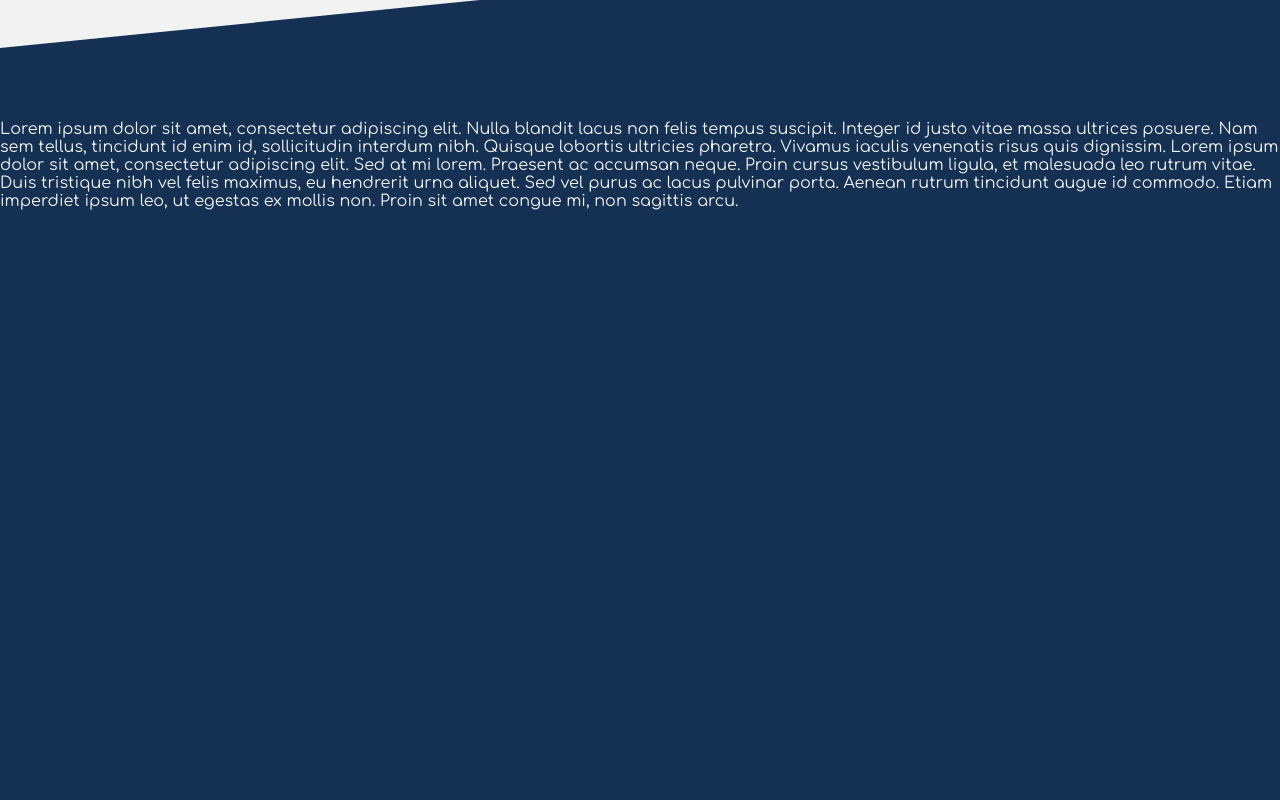
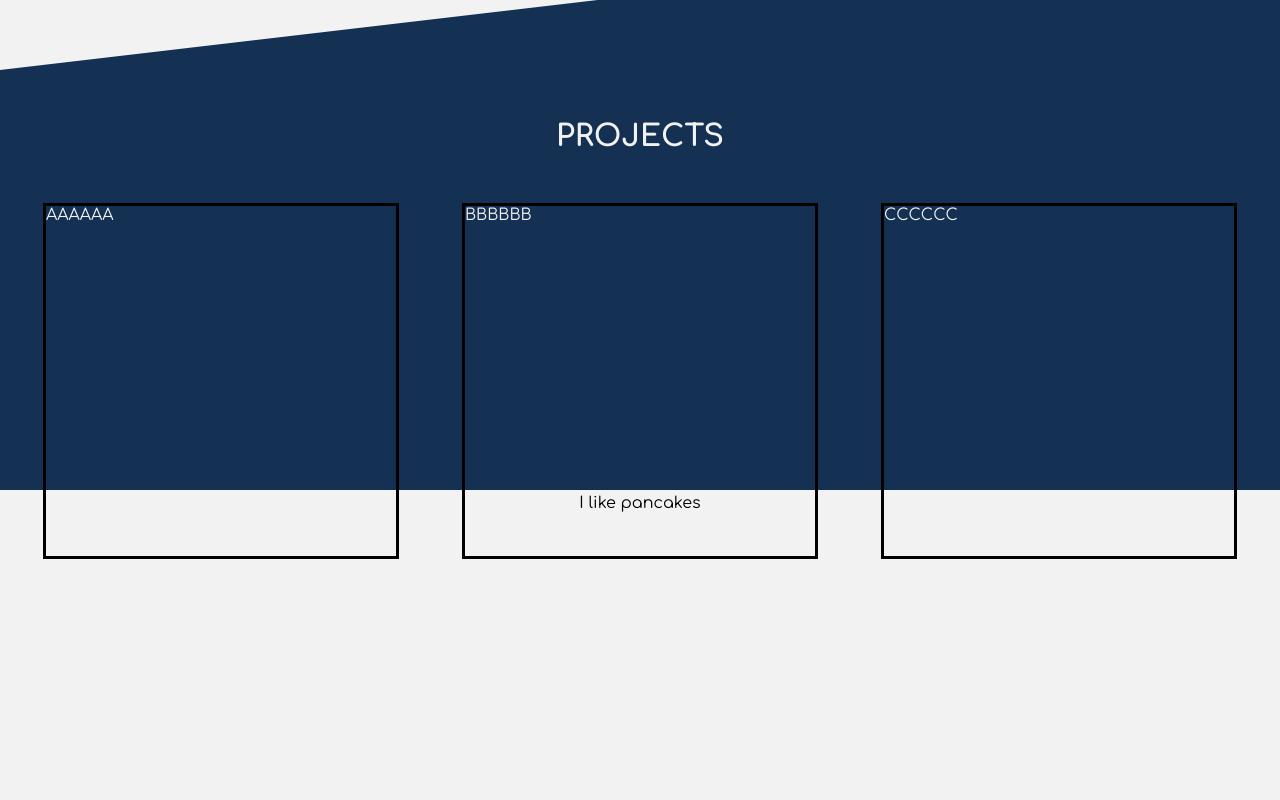
Before and after one commit to zendranm/portfolio-app, a React (Create React App) app: page / in a window 1280 px wide. Shown: the part 680-1480 px from the top of the page. After the commit the page ends 1383 px from the top, so only its background shows below. Built offline with nearby package versions, Linux system fonts and the light colour scheme.

Commit message:
Svg background changes

```diff
--- a/src/components/SecondPanel.jsx
+++ b/src/components/SecondPanel.jsx
@@ -1,51 +1,109 @@
 import React, { useState, useEffect } from "react";
 import "styles/SecondPanel.scss";
+import SectionTitle from "components/SectionTitle";
 
 const SecondPanel = () => {
-  const [isDesktop, setDesktop] = useState(window.innerWidth > 900);
+  const [isDesktop, setIsDesktop] = useState(window.innerWidth > 900);
+  const [polygonHeight, setPolygonHeight] = useState(800);
+  const [polygonAngle, setPolygonAngle] = useState(isDesktop ? 150 : 100);
+  const [polygonPoints, setPolygonPoints] = useState(
+    "0," +
+      polygonAngle +
+      " " +
+      window.innerWidth +
+      ",0 " +
+      window.innerWidth +
+      "," +
+      polygonHeight +
+      " " +
+      window.innerWidth / 2 +
+      "," +
+      (polygonHeight + 70) +
+      " 0," +
+      polygonHeight
+  );
 
   const updateBackground = () => {
-    setDesktop(window.innerWidth > 900);
+    setIsDesktop(window.innerWidth > 900);
   };
 
+  const updatePolygonHeight = () => {
+    let targetHeight;
+    if (window.innerWidth < 900) {
+      targetHeight = 1500;
+    } else {
+      targetHeight = 500;
+    }
+    setPolygonHeight(targetHeight);
+    console.log(targetHeight);
+  };
+
+  const updatePolygonAngle = () => {
+    setPolygonAngle(isDesktop ? 150 : 100);
+  };
+
+  const updatePolygonPoints = () => {
+    setPolygonPoints(
+      "0," +
+        polygonAngle +
+        " " +
+        window.innerWidth +
+        ",0 " +
+        window.innerWidth +
+        "," +
+        polygonHeight +
+        " " +
+        window.innerWidth / 2 +
+        "," +
+        (polygonHeight + 70) +
+        " 0," +
+        polygonHeight
+    );
+    console.log(polygonHeight);
+  };
+
+  useEffect(() => {
+    updateBackground();
+    updatePolygonHeight();
+    updatePolygonAngle();
+    updatePolygonPoints();
+    console.log("I run");
+  }, []);
   useEffect(() => {
     window.addEventListener("resize", updateBackground);
     return () => window.removeEventListener("resize", updateBackground);
   });
 
-  const polygonHeight = 200;
-  let polygonAngle = isDesktop ? 20 : 40;
-  const polygonPoints =
-    "0," +
-    polygonAngle +
-    " 200,0 200," +
-    polygonHeight +
-    " 100," +
-    (polygonHeight + 30) +
-    " 0," +
-    polygonHeight;
+  useEffect(() => {
+    window.addEventListener("resize", updatePolygonHeight);
+    return () => window.removeEventListener("resize", updatePolygonHeight);
+  });
+
+  useEffect(() => {
+    window.addEventListener("resize", updatePolygonAngle);
+    return () => window.removeEventListener("resize", updatePolygonAngle);
+  });
+
+  useEffect(() => {
+    window.addEventListener("resize", updatePolygonPoints);
+    return () => window.removeEventListener("resize", updatePolygonPoints);
+  });
 
   return (
     <div className="SecondPanel">
       <div className="mySVG">
-        <svg viewBox="0 0 200 230">
+        <svg width={window.innerWidth} height={polygonHeight + 70}>
           <polygon points={polygonPoints} />
         </svg>
       </div>
       <div className="content">
-        Lorem ipsum dolor sit amet, consectetur adipiscing elit. Nulla blandit
-        lacus non felis tempus suscipit. Integer id justo vitae massa ultrices
-        posuere. Nam sem tellus, tincidunt id enim id, sollicitudin interdum
-        nibh. Quisque lobortis ultricies pharetra. Vivamus iaculis venenatis
-        risus quis dignissim. Lorem ipsum dolor sit amet, consectetur adipiscing
-        elit. Sed at mi lorem. Praesent ac accumsan neque. Proin cursus
-        vestibulum ligula, et malesuada leo rutrum vitae. Duis tristique nibh
-        vel felis maximus, eu hendrerit urna aliquet. Sed vel purus ac lacus
-        pulvinar porta. Aenean rutrum tincidunt augue id commodo. Etiam
-        imperdiet ipsum leo, ut egestas ex mollis non. Proin sit amet congue mi,
-        non sagittis arcu.
+        <SectionTitle text="PROJECTS" />
+        <div className="projectList">
+          <div className="projectPanel">AAAAAA</div>
+          <div className="projectPanel">BBBBBB</div>
+          <div className="projectPanel">CCCCCC</div>
+        </div>
       </div>
-      <div class="mySVG ghost" />
     </div>
   );
 };
--- /dev/null
+++ b/src/components/SectionTitle.jsx
@@ -0,0 +1,8 @@
+import React from "react";
+import "styles/SectionTitle.scss";
+
+const SectionTitle = (props) => {
+  return <div className="SectionTitle">{props.text}</div>;
+};
+
+export default SectionTitle;
--- a/src/styles/SecondPanel.scss
+++ b/src/styles/SecondPanel.scss
@@ -6,28 +6,21 @@
   height: 100%;
 }
 
-.test {
-  position: relative;
+.mySVG {
+  // width: 100%;
+  // height: 1300px;
+  // position: absolute;
+  // top: 0;
+  // left: 0;
+  // z-index: -9999;
 }
 
-.mySVG {
-  width: 100%;
-  height: 1300px;
-  position: absolute;
-  top: 0;
-  left: 0;
-  z-index: -9999;
-}
-
-.mySVG.ghost {
-  visibility: hidden;
-  width: 100%;
-  top: 0;
-  left: 0;
-  position: relative;
+svg polygon {
+  fill: $primary-color;
 }
 
 .content {
+  width: 100%;
   margin-top: 25vh;
   position: absolute;
   top: 0;
@@ -35,8 +28,66 @@
   color: $font-color-2;
 }
 
-svg polygon {
-  width: 100%;
-  height: 10vw;
-  fill: $primary-color;
+.projectList {
+  display: flex;
 }
+
+.projectPanel {
+  height: 400px;
+  width: 400px;
+  border: solid;
+  border-color: #000000;
+  margin-left: 20px;
+  margin-right: 20px;
+}
+
+@media (min-width: 320px) {
+  .projectList {
+    flex-direction: column;
+    flex-wrap: nowrap;
+    justify-content: flex-start;
+    align-items: center;
+  }
+
+  .projectPanel {
+    height: 280px;
+    width: 280px;
+    margin-bottom: 30px;
+  }
+}
+
+@media (min-width: 350px) {
+  .projectPanel {
+    height: 300px;
+    width: 300px;
+    margin-bottom: 30px;
+  }
+}
+
+@media (min-width: 400px) {
+  .projectPanel {
+    height: 350px;
+    width: 350px;
+    margin-bottom: 30px;
+  }
+}
+
+@media (min-width: 900px) {
+  .projectList {
+    flex-direction: row;
+    flex-wrap: wrap;
+    justify-content: space-evenly;
+    align-content: space-around;
+    height: 900px;
+  }
+}
+
+@media (min-width: 1200px) {
+  .projectList {
+    flex-direction: row;
+    flex-wrap: wrap;
+    justify-content: space-evenly;
+    align-content: space-between;
+    height: 500px;
+  }
+}
--- /dev/null
+++ b/src/styles/SectionTitle.scss
@@ -0,0 +1,6 @@
+.SectionTitle {
+  text-align: center;
+  margin-bottom: 50px;
+  font-size: 30px;
+  font-weight: 700;
+}
```
